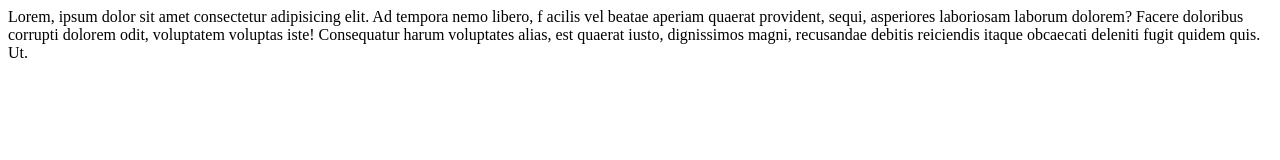
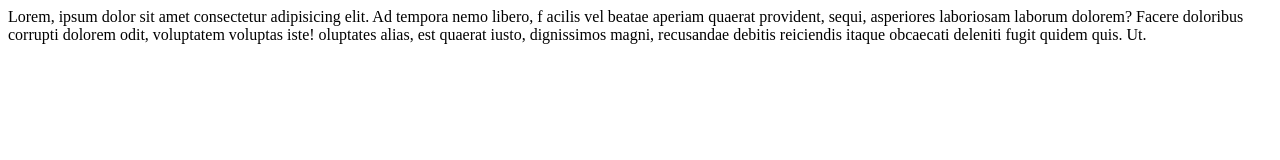
Before and after one commit to AlaeddineC9/coursGitHub, a plain HTML site: page index.html in a window 1280 px wide. Drawn offline with Linux system fonts and the light colour scheme.

Commit message:
LOREMTEST

```diff
--- a/index.html
+++ b/index.html
@@ -9,7 +9,7 @@
     Lorem, ipsum dolor sit amet consectetur adipisicing elit. Ad tempora nemo libero, f
     acilis vel beatae aperiam quaerat provident, sequi, asperiores laboriosam laborum dolorem?
     Facere doloribus corrupti dolorem odit, voluptatem voluptas
-    iste! Consequatur harum voluptates alias, est quaerat iusto, dignissimos magni,
+    iste! oluptates alias, est quaerat iusto, dignissimos magni,
     recusandae debitis reiciendis itaque obcaecati deleniti fugit quidem quis. Ut.
 </body>
 </html>
```
